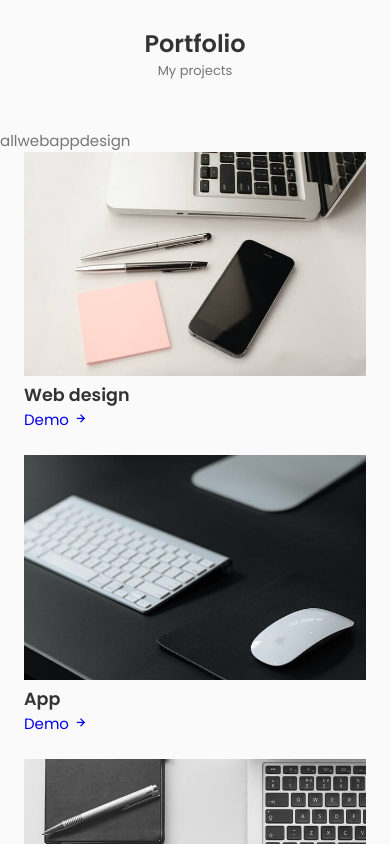
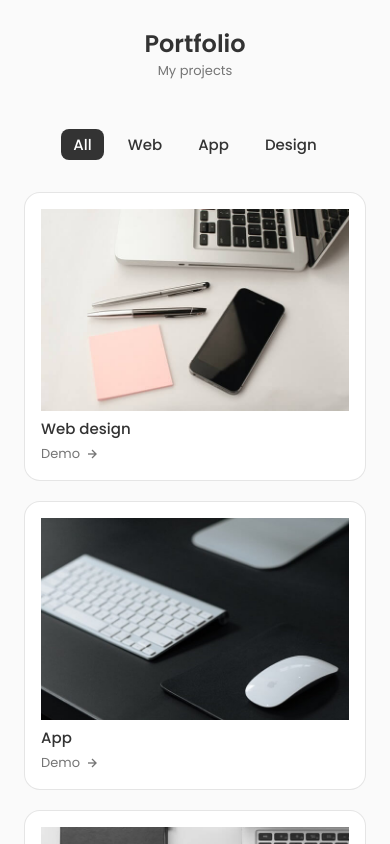
Before and after one commit to itsjennyb/Portfolio, a React (Create React App) app: page / in a window 390 px wide. Shown: the part 3240-4084 px from the top of the page. Built offline with nearby package versions, Linux system fonts and the light colour scheme.

Commit message:
add css to portfolio

```diff
--- a/src/components/work/work.css
+++ b/src/components/work/work.css
@@ -0,0 +1,117 @@
+.work_filters {
+    display: flex;
+    justify-content: center;
+    align-items: center;
+    column-gap: 0.75rem;
+    margin-bottom: var(--mb-2);
+}
+
+.work_item {
+    cursor: pointer;
+    color: var(--title-color);
+    padding: 0.25rem 0.75rem;
+    font-weight: var(--font-medium);
+    border-radius: 0.5rem;
+    text-transform: capitalize;
+}
+
+.work_item:hover {
+    background-color: var(--title-color);
+    color: var(--container-color);
+}
+
+.work_container {
+    grid-template-columns: repeat(2, max-content);
+    gap: 3rem;
+    justify-content: center;
+}
+
+.work_card {
+    background-color: var(--container-color);
+    border: 1px solid rgba(0, 0, 0, 0.1);
+    padding: 1.25rem;
+    border-radius: 1rem;
+}
+
+.work_image {
+    width: 295px;
+    border-radius: 1rem;
+    margin-bottom: var(--mb-1);
+}
+
+.work_title {
+    font-size: var(--normal-font-size);
+    font-weight: var(--font-medium);
+    margin-bottom: var(--mb-0-5);
+}
+
+.work_button {
+    color: var(--text-color);
+    font-size: var(--small-font-size);
+    display: flex;
+    align-items: center;
+    column-gap: 0.25rem;
+}
+
+.work_button-icon {
+    font-size: 1rem;
+    transition: 0.4s;
+}
+
+.work_button:hover .work_button-icon {
+    transform: translateX(0.25rem);
+}
+
+/* ACTIVE WORK */
+.active-work {
+    background-color: var(--title-color);
+    color: var(--container-color);
+}
+
+/* BREAKPOINTS */
+/* large devices */
+@media screen and (max-width: 992px) {
+    .work_container {
+        gap: 1.25rem;
+    }
+
+    .work_card {
+        padding: 1rem;
+    }
+
+    .work_image {
+        margin-bottom: 0.75rem;
+    }
+
+    .work_title {
+        margin-bottom: 0.25rem;
+    }
+}
+
+/* medium devices */
+@media screen and (max-width: 768px) {
+    .work_container {
+        grid-template-columns: max-content;
+    }
+}
+
+  @media screen and (max-width: 576px) {
+    .work_container {
+        grid-template-columns: 1fr;
+    }
+
+    .work_image {
+        width: 100%;
+    }
+}
+
+/* small devices */
+@media screen and (max-width: 350px) {
+  .work_item {
+    font-size: var(--small-font-size);
+  }
+
+  .work_filters {
+    column-gap: 0.25rem;
+  }
+}
```
